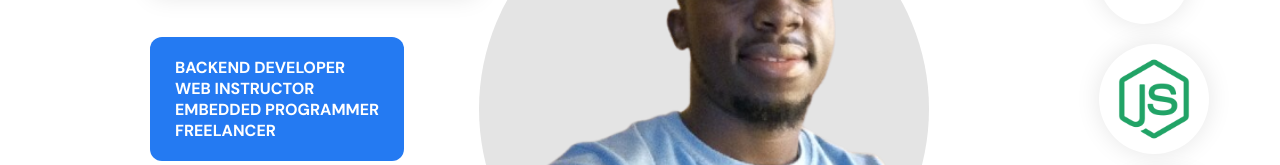
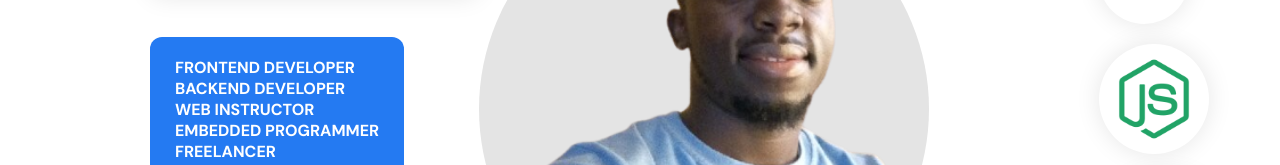
Before and after one commit to jofwitsolution/Lesson_7-portfolio, a plain HTML site: page index.html in a window 1280 px wide. Shown: the part 316-481 px from the top of the page. Drawn offline with nearby package versions, Linux system fonts and the light colour scheme.

Commit message:
modified index.html

```diff
--- a/index.html
+++ b/index.html
@@ -68,6 +68,7 @@
             </div>
           </div>
           <div class="home__user-skills">
+            <p class="p-text">FRONTEND DEVELOPER</p>
             <p class="p-text">BACKEND DEVELOPER</p>
             <p class="p-text">WEB INSTRUCTOR</p>
             <p class="p-text">EMBEDDED PROGRAMMER</p>
```
